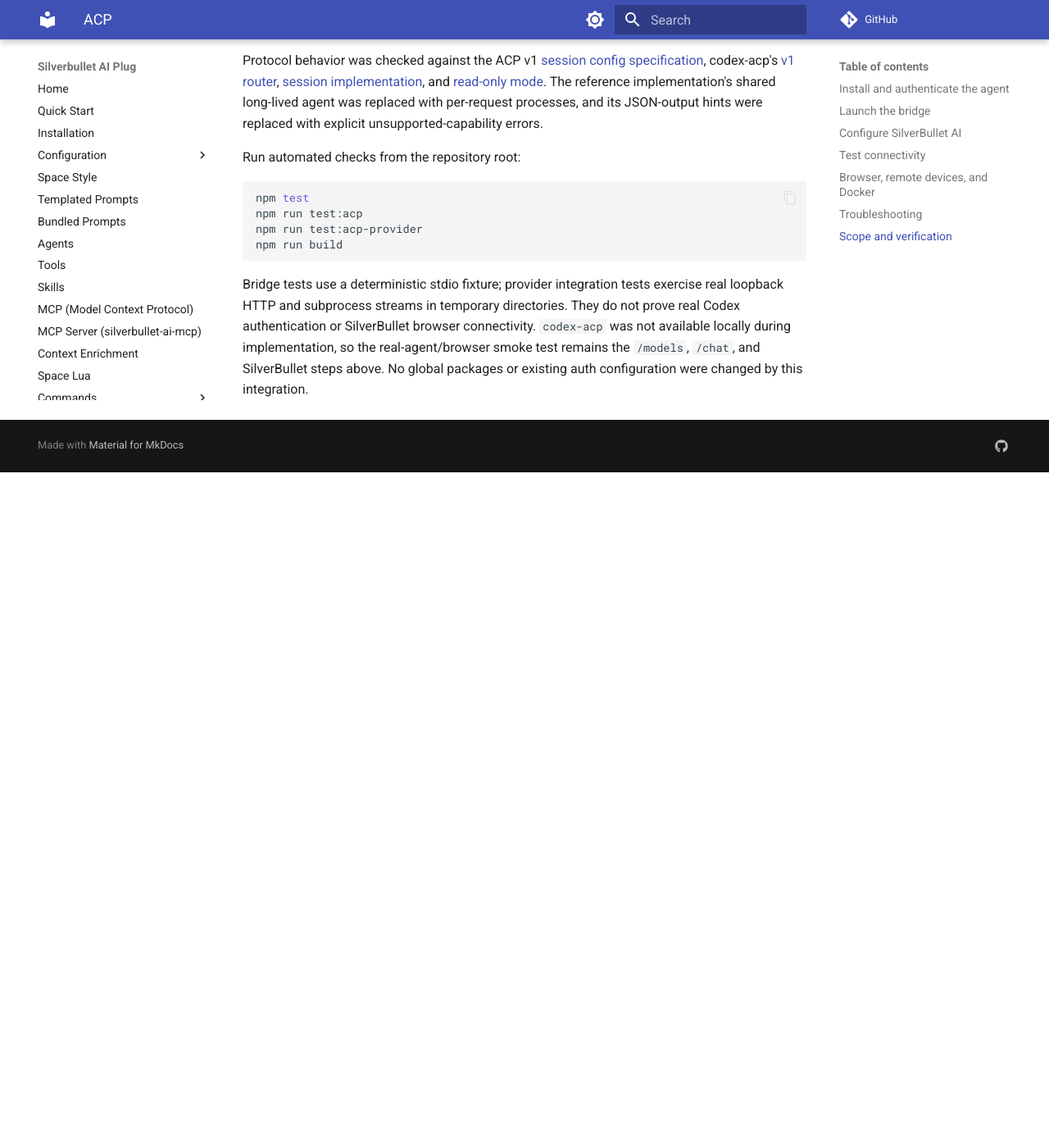
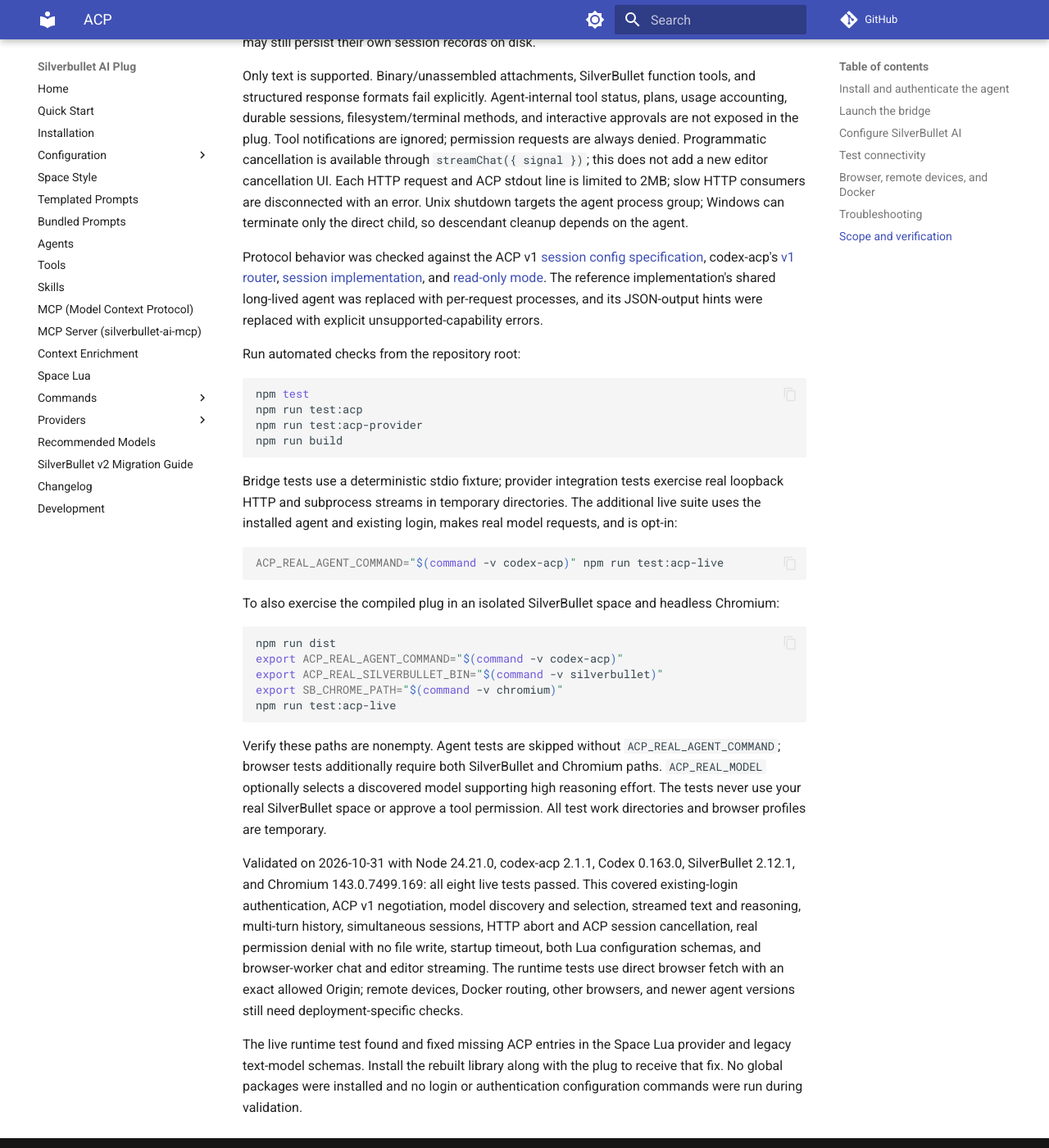
Before and after one commit to justyns/silverbullet-ai, an MkDocs documentation site: the page built from docs/Providers/ACP.md, in a window 1280 px wide and 1400 px high, scrolled down 4921 px. Shown: the whole window at 82% size. Built offline with MkDocs 1.6.1 and Material for MkDocs 9.7.7, drawn with Linux system fonts in a browser that asks for light colours; comment, search, counter and statistics services are not loaded; before the commit the page ends 5497 px from its top, so only the background shows below that; some of the changed text lies outside the part shown.

Commit message:
Document verified ACP compatibility and library upgrade steps
Record the tested agent and browser versions, live-test commands, cancellation grace period, and shutdown diagnostics. Require installing the rebuilt Space Lua library alongside the plug so ACP configuration passes validation.

````diff
--- a/docs/Providers/ACP.md
+++ b/docs/Providers/ACP.md
@@ -8,7 +8,7 @@
 
 ```sh
 export ACP_INSTALL_DIR="$HOME/.local/share/silverbullet-acp"
-npm install --prefix "$ACP_INSTALL_DIR" @agentclientprotocol/codex-acp@2.2.2
+npm install --prefix "$ACP_INSTALL_DIR" @agentclientprotocol/codex-acp@2.1.1
 export PATH="$ACP_INSTALL_DIR/node_modules/.bin:$PATH"
 export ACP_AGENT_COMMAND="$ACP_INSTALL_DIR/node_modules/.bin/codex-acp"
 "$ACP_AGENT_COMMAND" --version
@@ -58,15 +58,16 @@
 
 ## Configure SilverBullet AI
 
-Build and install the updated plug, preserving your existing AI Space Lua library:
+Build and install **both** the updated plug and Space Lua library. The library contains the configuration schemas that must accept `acp`, so updating only the plug is insufficient:
 
 ```sh
 npm ci
-npm run build
-cp silverbullet-ai.plug.js /path/to/your/space/_plug/
+npm run dist
+cp dist/silverbullet-ai.plug.js /path/to/your/space/_plug/
+cp dist/silverbullet-ai-library.md /path/to/your/space/silverbullet-ai-library.md
 ```
 
-For a new installation, follow [[Development]] for `npm run dist` and import the generated library. Merge this into your existing Space Lua AI configuration:
+Replace your previously installed AI library rather than loading two copies. See [[Development]] for distribution details. Merge this into your existing Space Lua AI configuration:
 
 ```lua
 config.set {
@@ -121,11 +122,13 @@
 - **401:** wrong/missing bridge token. Restarting without a fixed token generates a new one.
 - **403 / CORS:** origin mismatch, or a non-loopback Host header. Use the browser's actual origin and a loopback endpoint.
 - **ENOENT:** agent executable not found. Set an absolute `ACP_AGENT_COMMAND`; the regular `codex` CLI is not an ACP server.
+- **Linux sandbox prerequisites:** make sure `bwrap` (bubblewrap) is available on the bridge process's PATH when exercising Codex tools. Keep sandboxing enabled; do not work around missing dependencies by enabling full access.
 - **Authentication required:** run the agent's login under the same OS user and environment as the bridge. Inspect agent stderr locally; do not paste auth files into SilverBullet.
 - **Unsupported protocol:** this bridge speaks ACP v1, rejects other negotiated versions, and does not try draft v2 messages.
 - **Unknown model / thought level:** refresh discovery and select an advertised value. Some agents only expose `default`. Config options are preferred; older agents can expose `models` with `session/set_model` instead.
-- **Timeout:** increase both provider `timeout` and `ACP_AGENT_TIMEOUT_MS` if needed. The browser disconnect or provider AbortSignal sends `session/cancel`; the bridge also closes and eventually kills the owned process group on Unix.
+- **Timeout:** increase both provider `timeout` and `ACP_AGENT_TIMEOUT_MS` if needed. The browser disconnect or provider AbortSignal sends `session/cancel`; the bridge allows up to one second for the prompt to settle before closing stdio, and eventually kills the owned process group on Unix if needed.
 - **503:** four agent requests are already active, including model discovery and process cleanup. Retry after they finish.
+- **Shutdown diagnostics after success:** codex-acp 2.1.1 can log failures to publish available commands when a completed request's process is shutting down. A prior `done` record still indicates success; an error or missing `done` indicates a failed request.
 - **Unexpected process exit / malformed stdout:** protocol errors fail the affected request. The next request starts a new process. Agent diagnostics belong on stderr; stdout must contain JSON-RPC lines only.
 
 ## Scope and verification
@@ -145,4 +148,24 @@
 npm run build
 ```
 
-Bridge tests use a deterministic stdio fixture; provider integration tests exercise real loopback HTTP and subprocess streams in temporary directories. They do not prove real Codex authentication or SilverBullet browser connectivity. `codex-acp` was not available locally during implementation, so the real-agent/browser smoke test remains the `/models`, `/chat`, and SilverBullet steps above. No global packages or existing auth configuration were changed by this integration.
+Bridge tests use a deterministic stdio fixture; provider integration tests exercise real loopback HTTP and subprocess streams in temporary directories. The additional live suite uses the installed agent and existing login, makes real model requests, and is opt-in:
+
+```sh
+ACP_REAL_AGENT_COMMAND="$(command -v codex-acp)" npm run test:acp-live
+```
+
+To also exercise the compiled plug in an isolated SilverBullet space and headless Chromium:
+
+```sh
+npm run dist
+export ACP_REAL_AGENT_COMMAND="$(command -v codex-acp)"
+export ACP_REAL_SILVERBULLET_BIN="$(command -v silverbullet)"
+export SB_CHROME_PATH="$(command -v chromium)"
+npm run test:acp-live
+```
+
+Verify these paths are nonempty. Agent tests are skipped without `ACP_REAL_AGENT_COMMAND`; browser tests additionally require both SilverBullet and Chromium paths. `ACP_REAL_MODEL` optionally selects a discovered model supporting high reasoning effort. The tests never use your real SilverBullet space or approve a tool permission. All test work directories and browser profiles are temporary.
+
+Validated on 2026-10-31 with Node 24.21.0, codex-acp 2.1.1, Codex 0.163.0, SilverBullet 2.12.1, and Chromium 143.0.7499.169: all eight live tests passed. This covered existing-login authentication, ACP v1 negotiation, model discovery and selection, streamed text and reasoning, multi-turn history, simultaneous sessions, HTTP abort and ACP session cancellation, real permission denial with no file write, startup timeout, both Lua configuration schemas, and browser-worker chat and editor streaming. The runtime tests use direct browser fetch with an exact allowed Origin; remote devices, Docker routing, other browsers, and newer agent versions still need deployment-specific checks.
+
+The live runtime test found and fixed missing ACP entries in the Space Lua provider and legacy text-model schemas. Install the rebuilt library along with the plug to receive that fix. No global packages were installed and no login or authentication configuration commands were run during validation.
````
Also changed, not shown: acp-bridge/README.md (+8 -0 lines), docs/Providers.md (+1 -1 lines).
